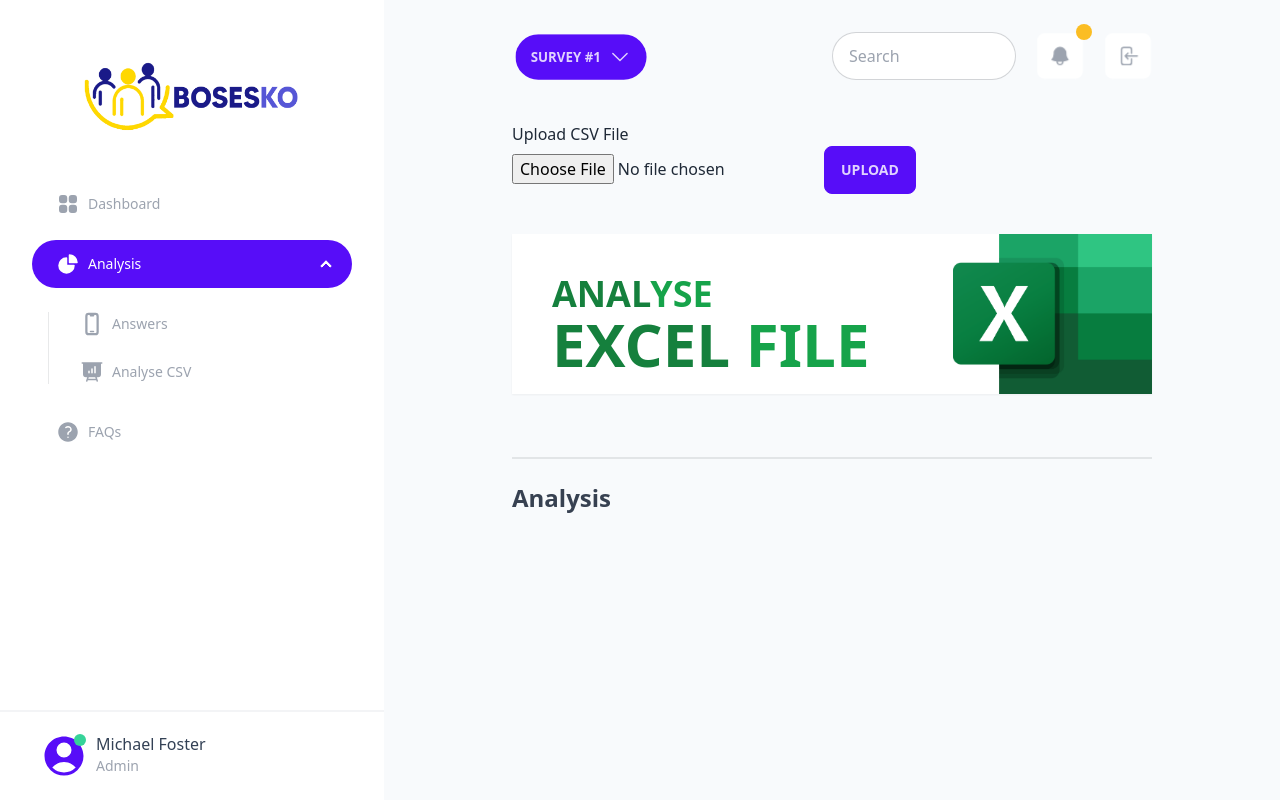
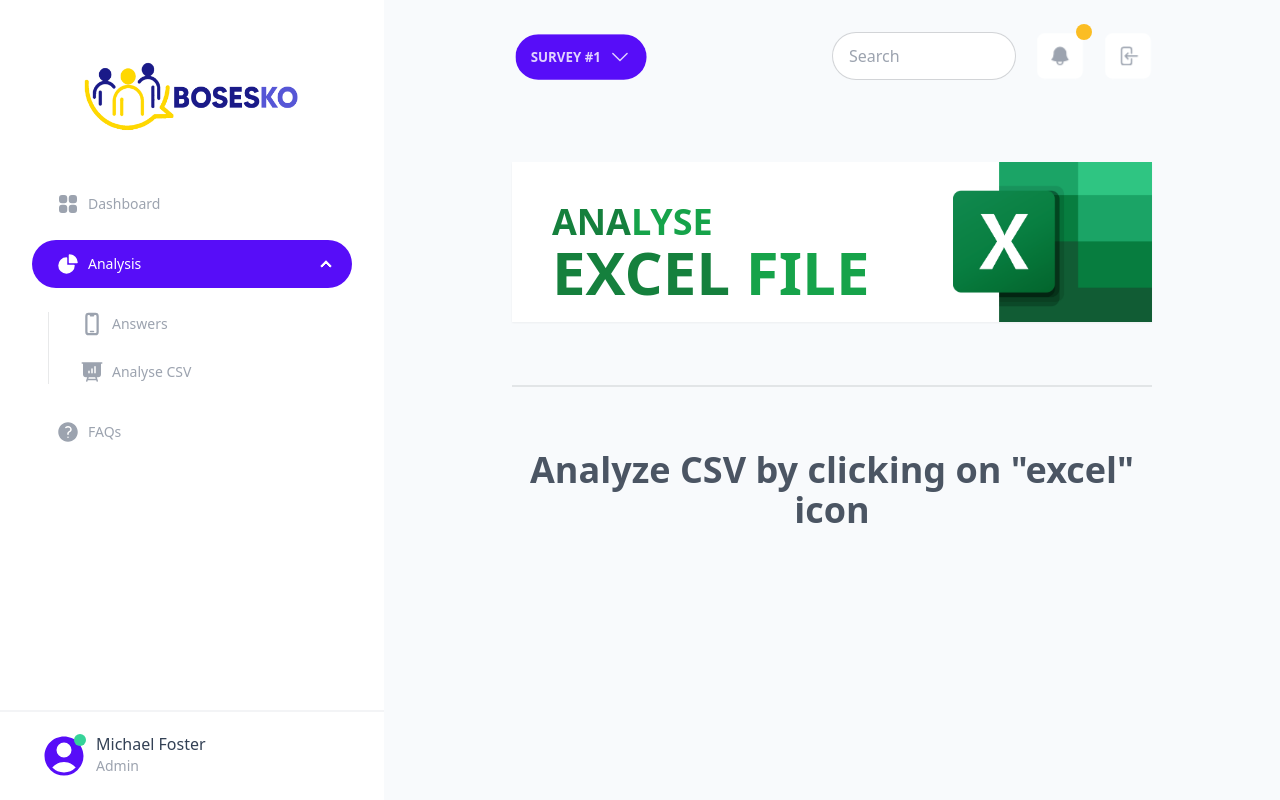
Before and after one commit to jeyyi/bu_final_frontend, a React (Create React App) app: page /analyzecsv in a window 1280 px wide. Built offline with nearby package versions, Linux system fonts and the light colour scheme.

Commit message:
Fixed frontend

```diff
--- a/src/AnalyzeCSV.js
+++ b/src/AnalyzeCSV.js
@@ -1,5 +1,5 @@
 import React from "react";
-import { useState, useEffect } from "react";
+import { useState, useEffect, useRef } from "react";
 import Logo from "./Assets/logo.png";
 import {
   BarChart,
@@ -20,6 +20,7 @@ function AnalyzeCSV() {
   // State to hold the subset of data
   const [subset, setSubset] = useState({});
   const [data, setData] = useState(null);
+  const fileInputRef = useRef(null);
   const CustomXAxisTick = ({ x, y, payload }) => {
     return (
       <g transform={`translate(${x},${y})`}>
@@ -39,16 +40,16 @@ function AnalyzeCSV() {
       </g>
     );
   };
-  const handleFileChange = (event) => {
-    setFile(event.target.files[0]);
+  const handleFileChange = async (event) => {
+    const selectedFile = event.target.files[0];
+    if (selectedFile) {
+      await handleSubmit(selectedFile);
+    }
   };
 
-  const handleSubmit = async (event) => {
-    event.preventDefault();
-
-    if (file) {
+  const handleSubmit = async (selectedFile) => {
     const formData = new FormData();
-      formData.append("file", file);
+    formData.append("file", selectedFile);
 
     try {
       const response = await axios.post(
@@ -68,7 +69,6 @@ function AnalyzeCSV() {
       transformResponseData(response.data); // Transform response data
     } catch (error) {
       console.error(error);
-      }
     }
   };
   const transformResponseData = (data) => {
@@ -103,21 +103,10 @@ function AnalyzeCSV() {
 
   return (
     <>
-      <h2>Upload CSV File</h2>
-      <form onSubmit={handleSubmit}>
-        <input
-          type="file"
-          onChange={handleFileChange}
-          accept=".csv,.xlsx,.xls"
-        />
-        <button type="submit" className="btn btn-primary">
-          Upload
-        </button>
-      </form>
       <div className="w-full h-40 my-10 bg-base-100 shadow-sm flex">
         <div className="w-full h-full flex flex-col">
           <h3 className="px-10 pt-10 text-green-700 text-xl lg:text-4xl font-bold">
-            ANAL<span className="text-green-600">YSE</span>
+            ANA<span className="text-green-600">LYSE</span>
           </h3>
           <h3 className="px-10 text-green-700 text-2xl lg:text-6xl font-bold">
             EXCEL<span className="text-green-600"> FILE</span>
@@ -125,21 +114,31 @@ function AnalyzeCSV() {
         </div>
         {/* Cover photo */}
         <div className="h-full w-44 lg:w-72 flex items-center">
-          {
           <img
             src={Logo}
-              className="w-full h-full mx-auto object-contain lg:object-cover pr-5 lg:pr-0"
+            className="w-full h-full mx-auto object-contain lg:object-cover pr-5 lg:pr-0 cursor-pointer"
             alt="excel logo"
+            onClick={() => fileInputRef.current.click()}
           />
-          }
+          <input
+            type="file"
+            onChange={handleFileChange}
+            accept=".csv,.xlsx,.xls"
+            style={{ display: "none" }}
+            ref={fileInputRef}
+          />
         </div>
       </div>
       <div className="divider" />
-      <h3 className="text-gray-700 font-semibold text-2xl pb-6">Analysis</h3>
+
       <div className="flex flex-col gap-3">
         {/* Question Card dropdown details summary */}
-        {transformedData &&
-          Object.keys(subset).map((question, index) => {
+        {transformedData ? (
+          <>
+            <h3 className="text-gray-700 font-semibold text-2xl pb-6">
+              Analysis
+            </h3>
+            {Object.keys(subset).map((question, index) => {
               const dataForQuestion = transformedData.filter(
                 (item) => item.question === question
               );
@@ -147,9 +146,11 @@ function AnalyzeCSV() {
                 <div
                   key={index}
                   tabIndex={0}
-                className="collapse collapse-arrow bg-blue-300 shadow-sm"
+                  className="collapse collapse-arrow bg-blue-300 shadow-sm mx-0"
                 >
-                <div className="collapse-title">{question}</div>
+                  <div className="collapse-title text-sm flex items-center">
+                    {question}
+                  </div>
                   <div className="collapse-content bg-white">
                     <div className="p-0 lg:p-10">
                       <ResponsiveContainer width="100%" height={300}>
@@ -170,6 +171,11 @@ function AnalyzeCSV() {
                 </div>
               );
             })}
+          </>
+        ) : (
+          <h3 className="text-center my-10 font-semibold text-2xl lg:text-4xl text-gray-600">Analyze CSV by clicking on "excel" icon</h3>
+        )}
+
         {/*   <div className="flex justify-between mt-4">
           <button
             className="btn btn-primary"
```
Lines whose indentation alone changed are shown as unchanged.
